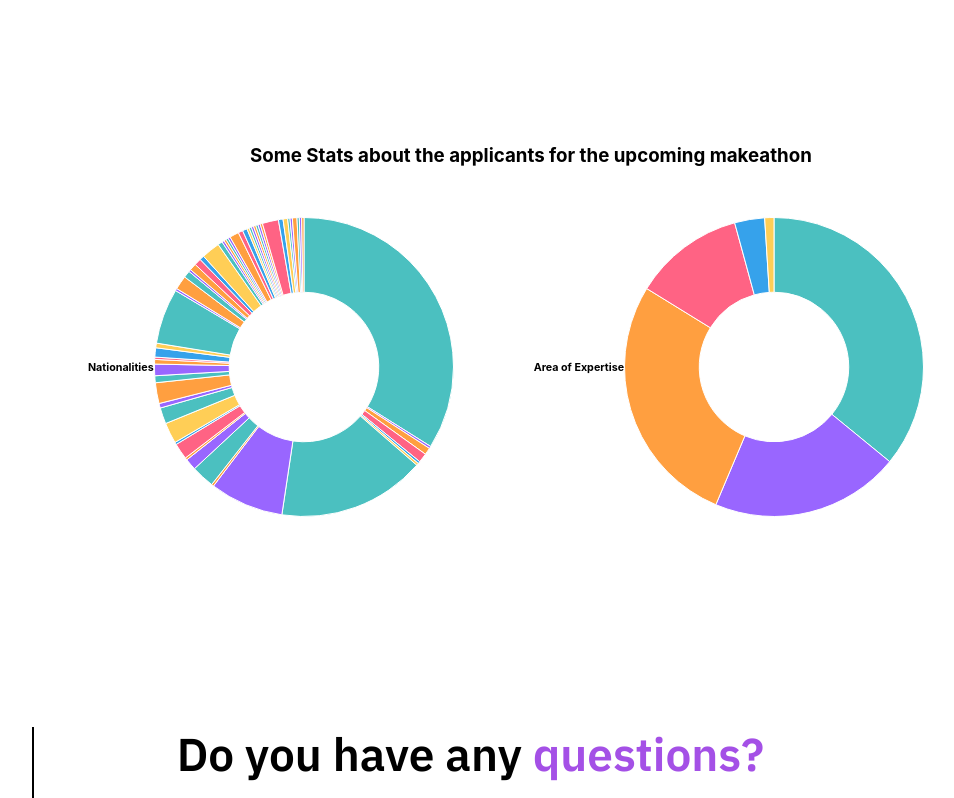
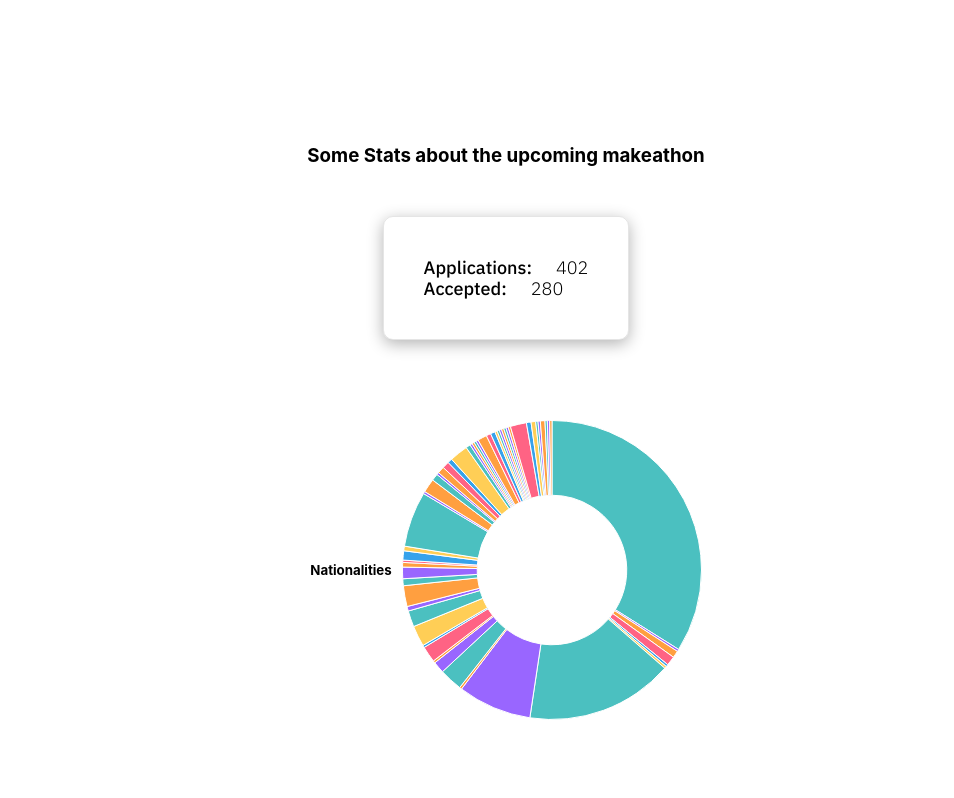
Before and after one commit to tum-ai/makeathon2022, a Next.js app: page / in a window 1280 px wide. Shown: the part 9880-10678 px from the top of the page, without its empty margins (134-1088 px from the left). Built offline with nearby package versions, Linux system fonts and the light colour scheme.

Commit message:
adds general card and improves spacing also for mobile

```diff
--- a/components/03_sections/stats.js
+++ b/components/03_sections/stats.js
@@ -91,6 +91,13 @@ const areaOfExpertise = {
     }
 };
 
+const applicationsReceived = {
+  apps : {
+    'received': 402,
+    'accepted': 280,
+  }
+};
+
 export default function Stats(){
   const breakpointColumnsObj = {
     default: 2,
@@ -99,14 +106,28 @@ export default function Stats(){
   const [questionIndex, setQuestionIndex] = useState(undefined);
 
   return <div className={styles.StatsItem}>
-          <h3 style={{marginLeft: "30%", marginBottom: "50px"}}> Some Stats about the applicants for the upcoming makeathon</h3>
+    <div className={styles.Header}>
+      <h3> Some Stats about the upcoming makeathon</h3>
+    </div>
          <div style={{marginLeft: "10%"}} className={styles.Grid}>
          <div className={styles.LeftContainer}>
-                <h6> Nationalities </h6>
+          <div className={styles.AppCard}>
+            <div className={styles.cardGrid}>
+              <div className={styles.cardLeftContainer}>Applications:</div>
+              <div className={styles.cardRightContainer}>{applicationsReceived.apps.received} </div>
+            </div>
+            <div className={styles.cardGrid}>
+              <div className={styles.cardLeftContainer}>Accepted:</div>
+              <div className={styles.cardRightContainer}>{applicationsReceived.apps.accepted}</div>
+            </div>
+          </div>
+         </div>
+         <div className={styles.MiddleContainer}>
+                <h5 style={{marginRight: "10px"}}> Nationalities </h5>
                 <Nationalities nationalities={nationality}></Nationalities>
           </div>
           <div className={styles.RightContainer}>
-                <h6> Area of Expertise </h6>
+                <h5 style={{marginRight: "10px"}}> Area of Expertise </h5>
                 <Nationalities nationalities={areaOfExpertise}></Nationalities>
           </div>
          </div>
--- a/styles/03_sections/Stats.module.css
+++ b/styles/03_sections/Stats.module.css
@@ -2,6 +2,12 @@
   width: 100%;
   padding: 140px 0;
   overflow: hidden;
+}
+.Header{
+    display: flex;
+    width: 100%;
+    justify-content: center;
+    margin-bottom: 30px;
 }
 .Grid{
     display: flex;
@@ -17,9 +23,62 @@
     justify-content: center;
 
 }
-
+.MiddleContainer{
+    display: flex;
+    align-items: center;
+    justify-content: center;
+}
 .RightContainer{
     display: flex;
     align-items: center;
     justify-content: center;
 }
+.AppCard{
+    border: 1px solid rgba(0, 0, 0, 0.1);
+    border-radius: 10px;
+    padding: 40px;
+    box-shadow: 0px 4px 16px rgba(0, 0, 0, 0.3);
+}
+.cardGrid{
+    display: flex;
+    flex-direction: row;
+    align-items: center;
+    justify-content: flex-start;
+    width: 80%;
+    gap: 24px;
+}
+.cardLeftContainer{
+    display: flex;
+    font-family: IBM Plex Sans;
+    font-style: sans-serif;
+    line-height: 21px;
+    font-size: 18px;
+    font-weight: 500;
+}
+.cardRightContainer{
+    display: flex;
+    font-family: IBM Plex Sans;
+    font-style: sans-serif;
+    line-height: 21px;
+    font-size: 18px;
+    font-weight: 300;
+}
+
+@media only screen and (max-width: 1300px) {
+    .Grid{
+        width: 80%;
+        flex-direction: column;
+    }
+  }
+  @media only screen and (max-width: 1100px) {
+    .Grid{
+      width: 80%;
+      flex-direction: column;
+    }
+  }
+  @media only screen and (max-width: 850px) {
+    .Grid{
+        width: 80%;
+        flex-direction: column;
+    }
+  }
```
